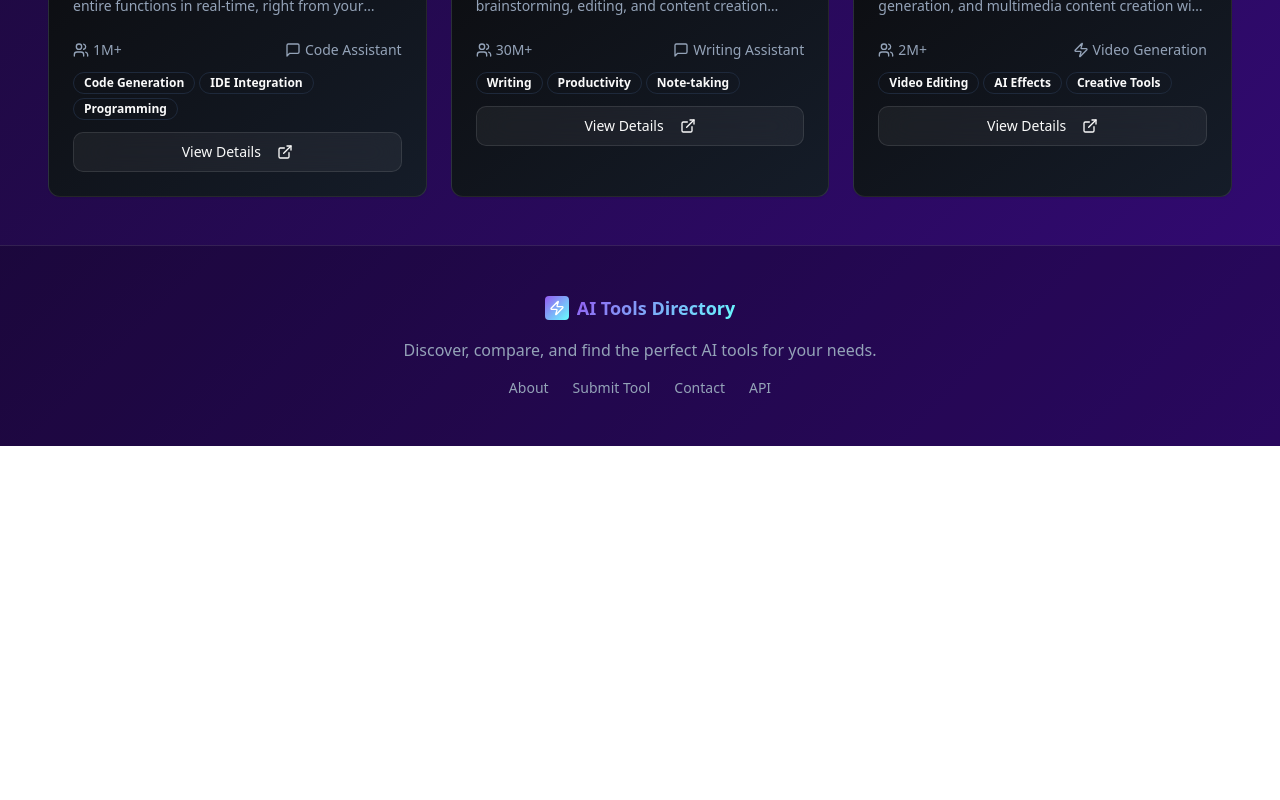
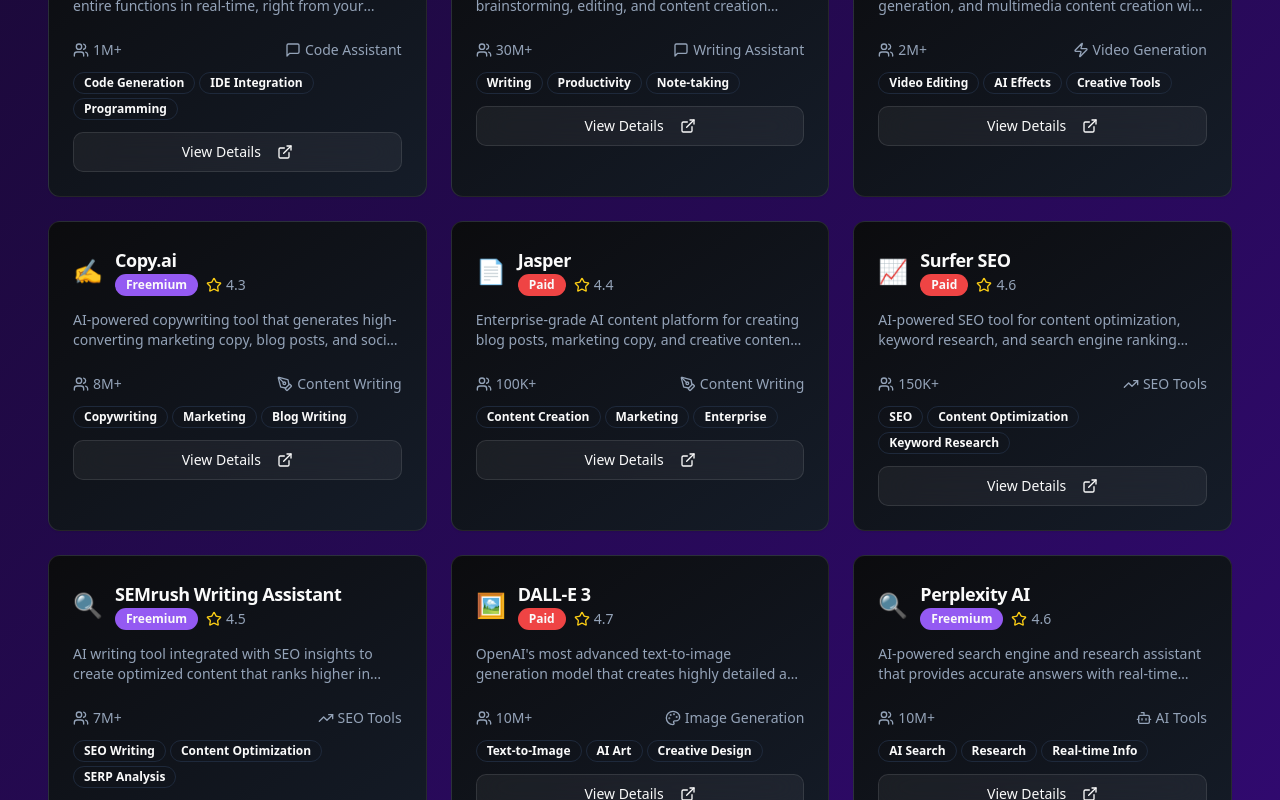
Before and after one commit to Piyyy07x/aiflix, a React (Vite) app: page / in a window 1280 px wide. Shown: the part 2000-2800 px from the top of the page. Before the commit the page ends 2446 px from the top, so only its background shows below. Built offline with nearby package versions, Linux system fonts and the light colour scheme; the HTML template or start-up script is replaced by a standard one.

Commit message:
Add more categories

```diff
--- a/src/pages/Index.tsx
+++ b/src/pages/Index.tsx
@@ -1,5 +1,5 @@
 import { useState } from 'react';
-import { Search, Filter, Star, ExternalLink, Tag, Clock, Users, Zap, Brain, MessageSquare } from 'lucide-react';
+import { Search, Filter, Star, ExternalLink, Tag, Clock, Users, Zap, Brain, MessageSquare, Palette, PenTool, TrendingUp, Bot } from 'lucide-react';
 import { Button } from '@/components/ui/button';
 import { Input } from '@/components/ui/input';
 import { Badge } from '@/components/ui/badge';
@@ -107,14 +107,101 @@ const tools: Tool[] = [
     logo: '🎬',
     featured: true,
   },
+  {
+    id: '7',
+    name: 'Copy.ai',
+    description: 'AI-powered copywriting tool that generates high-converting marketing copy, blog posts, and social media content.',
+    category: 'Content Writing',
+    pricing: 'Freemium',
+    rating: 4.3,
+    users: '8M+',
+    tags: ['Copywriting', 'Marketing', 'Blog Writing'],
+    features: ['Blog Posts', 'Ad Copy', 'Social Media', 'Email Marketing'],
+    website: 'https://copy.ai',
+    logo: '✍️',
+    featured: false,
+  },
+  {
+    id: '8',
+    name: 'Jasper',
+    description: 'Enterprise-grade AI content platform for creating blog posts, marketing copy, and creative content at scale.',
+    category: 'Content Writing',
+    pricing: 'Paid',
+    rating: 4.4,
+    users: '100K+',
+    tags: ['Content Creation', 'Marketing', 'Enterprise'],
+    features: ['Brand Voice', 'Template Library', 'Team Collaboration', 'SEO Optimization'],
+    website: 'https://jasper.ai',
+    logo: '📄',
+    featured: true,
+  },
+  {
+    id: '9',
+    name: 'Surfer SEO',
+    description: 'AI-powered SEO tool for content optimization, keyword research, and search engine ranking improvement.',
+    category: 'SEO Tools',
+    pricing: 'Paid',
+    rating: 4.6,
+    users: '150K+',
+    tags: ['SEO', 'Content Optimization', 'Keyword Research'],
+    features: ['SERP Analysis', 'Content Editor', 'Keyword Planner', 'Rank Tracking'],
+    website: 'https://surferseo.com',
+    logo: '📈',
+    featured: false,
+  },
+  {
+    id: '10',
+    name: 'SEMrush Writing Assistant',
+    description: 'AI writing tool integrated with SEO insights to create optimized content that ranks higher in search results.',
+    category: 'SEO Tools',
+    pricing: 'Freemium',
+    rating: 4.5,
+    users: '7M+',
+    tags: ['SEO Writing', 'Content Optimization', 'SERP Analysis'],
+    features: ['SEO Score', 'Readability Check', 'Tone Analysis', 'Plagiarism Detection'],
+    website: 'https://semrush.com',
+    logo: '🔍',
+    featured: false,
+  },
+  {
+    id: '11',
+    name: 'DALL-E 3',
+    description: 'OpenAI\'s most advanced text-to-image generation model that creates highly detailed and accurate images from descriptions.',
+    category: 'Image Generation',
+    pricing: 'Paid',
+    rating: 4.7,
+    users: '10M+',
+    tags: ['Text-to-Image', 'AI Art', 'Creative Design'],
+    features: ['High Resolution', 'Style Variety', 'Prompt Understanding', 'Commercial Use'],
+    website: 'https://openai.com/dall-e-3',
+    logo: '🖼️',
+    featured: false,
+  },
+  {
+    id: '12',
+    name: 'Perplexity AI',
+    description: 'AI-powered search engine and research assistant that provides accurate answers with real-time information and citations.',
+    category: 'AI Tools',
+    pricing: 'Freemium',
+    rating: 4.6,
+    users: '10M+',
+    tags: ['AI Search', 'Research', 'Real-time Info'],
+    features: ['Web Search', 'Citations', 'Follow-up Questions', 'Academic Mode'],
+    website: 'https://perplexity.ai',
+    logo: '🔍',
+    featured: true,
+  },
 ];
 
-const categories = ['All', 'AI Assistant', 'Image Generation', 'Code Assistant', 'Writing Assistant', 'Video Generation', 'Chatbot'];
+const categories = ['All', 'AI Tools', 'AI Assistant', 'Image Generation', 'Content Writing', 'SEO Tools', 'Code Assistant', 'Writing Assistant', 'Video Generation', 'Chatbot'];
 const pricingFilters = ['All', 'Free', 'Freemium', 'Paid'];
 
 const categoryIcons = {
+  'AI Tools': <Bot className="w-4 h-4" />,
   'AI Assistant': <Brain className="w-4 h-4" />,
-  'Image Generation': <Zap className="w-4 h-4" />,
+  'Image Generation': <Palette className="w-4 h-4" />,
+  'Content Writing': <PenTool className="w-4 h-4" />,
+  'SEO Tools': <TrendingUp className="w-4 h-4" />,
   'Code Assistant': <MessageSquare className="w-4 h-4" />,
   'Writing Assistant': <MessageSquare className="w-4 h-4" />,
   'Video Generation': <Zap className="w-4 h-4" />,
```
Also changed, not shown: 1 other file (tests, documents, lock files or other folders).
